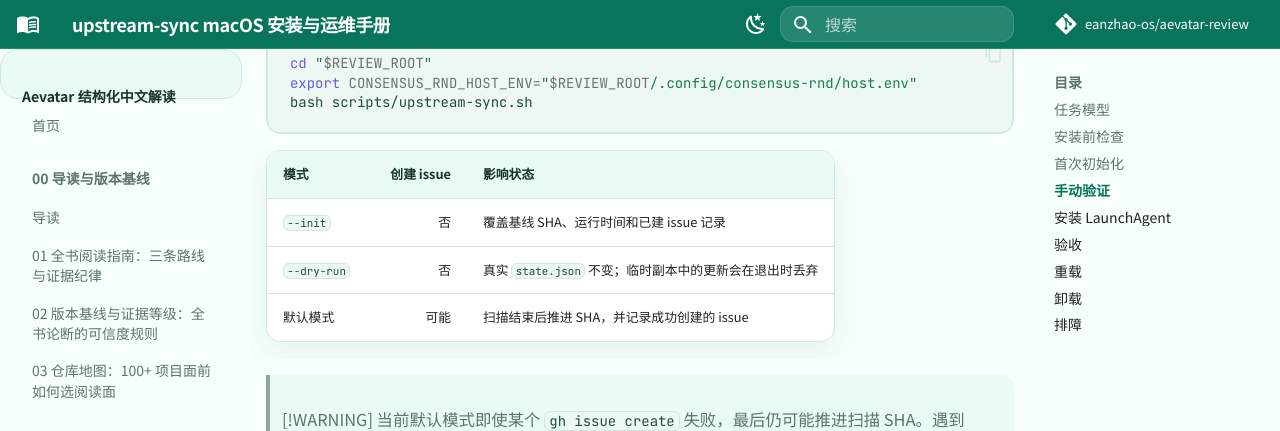
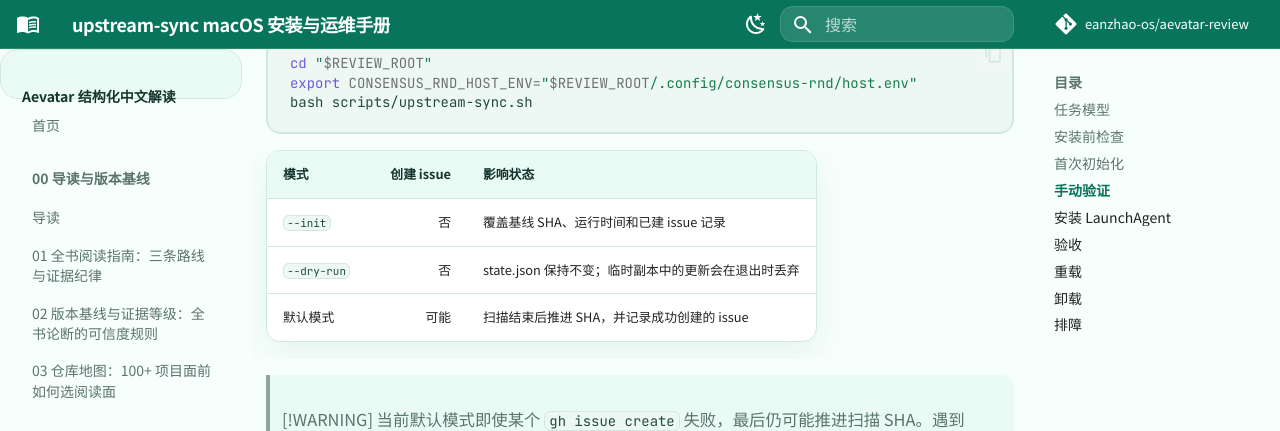
Before and after one commit to eanzhao-os/aevatar-review, an MkDocs documentation site: the page built from docs/upstream-sync.md, in a window 1280 px wide and 900 px high, scrolled down 2744 px. Shown: the top 431 px of the window. Built offline with MkDocs 1.6.1 and Material for MkDocs 9.7.7, drawn with Linux system fonts in a browser that asks for light colours; comment, search, counter and statistics services are not loaded.

Commit message:
docs: fix upstream-sync dry-run wording to satisfy openwiki-adapter assertion (unblock CI deploy)

```diff
--- a/docs/upstream-sync.md
+++ b/docs/upstream-sync.md
@@ -104,7 +104,7 @@
 | 模式 | 创建 issue | 影响状态 |
 |---|---:|---|
 | `--init` | 否 | 覆盖基线 SHA、运行时间和已建 issue 记录 |
-| `--dry-run` | 否 | 真实 `state.json` 不变；临时副本中的更新会在退出时丢弃 |
+| `--dry-run` | 否 | state.json 保持不变；临时副本中的更新会在退出时丢弃 |
 | 默认模式 | 可能 | 扫描结束后推进 SHA，并记录成功创建的 issue |
 
 > [!WARNING]
```
